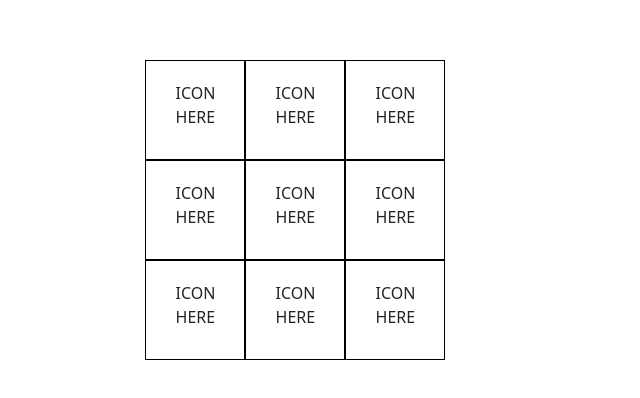
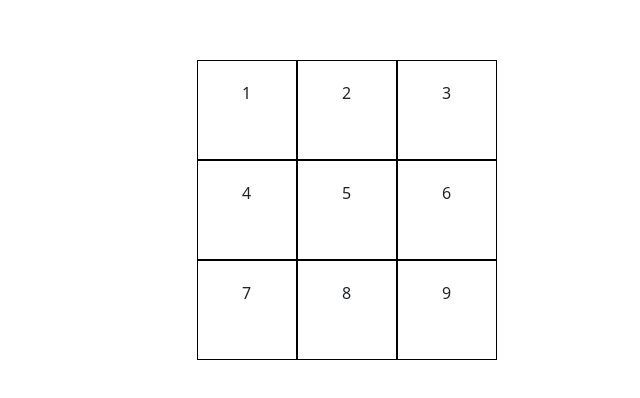
Before and after one commit to kelmrobert/TicTacToe, a Vue app: page / in a window 1280 px wide. Shown: the part 190-588 px from the top of the page, without its empty margins (226-866 px from the left). Built offline with nearby package versions, Linux system fonts and the light colour scheme.

Commit message:
Add id's

```diff
--- a/src/components/Grid.vue
+++ b/src/components/Grid.vue
@@ -8,15 +8,15 @@ import GridCell from "@/components/GridCell.vue";
     <div class="row justify-content-center">
       <div class="col-4">
         <div class="grid-container">
-          <GridCell/>
-          <GridCell/>
-          <GridCell/>
-          <GridCell/>
-          <GridCell/>
-          <GridCell/>
-          <GridCell/>
-          <GridCell/>
-          <GridCell/>
+          <GridCell :id="1"/>
+          <GridCell :id="2"/>
+          <GridCell :id="3"/>
+          <GridCell :id="4"/>
+          <GridCell :id="5"/>
+          <GridCell :id="6"/>
+          <GridCell :id="7"/>
+          <GridCell :id="8"/>
+          <GridCell :id="9"/>
         </div>
       </div>
     </div>
--- a/src/components/GridCell.vue
+++ b/src/components/GridCell.vue
@@ -1,9 +1,15 @@
 <script setup>
+
+  defineProps({
+    id: {
+      type: Number
+    }
+  })
 
 </script>
 
 <template>
-  <div class="grid-item">ICON HERE</div>
+  <div class="grid-item">{{ id }}</div>
 </template>
 
 <style scoped>
```
